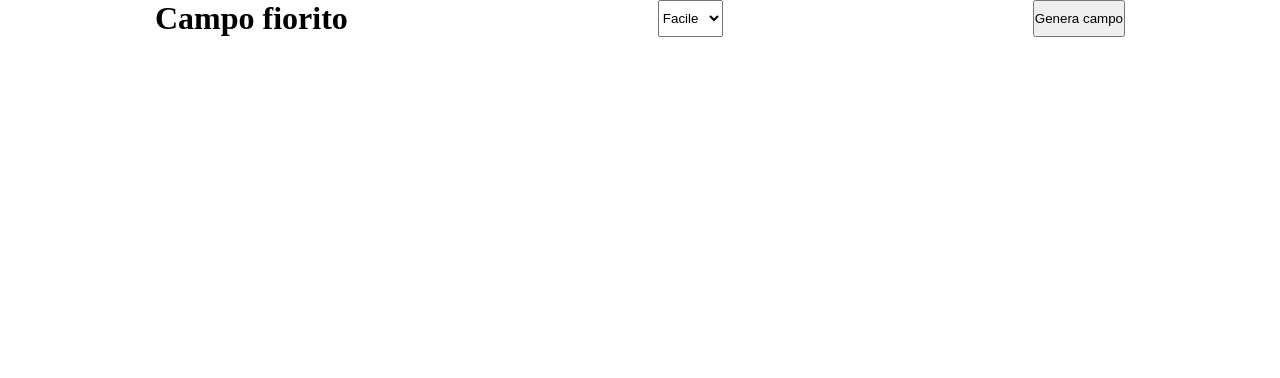
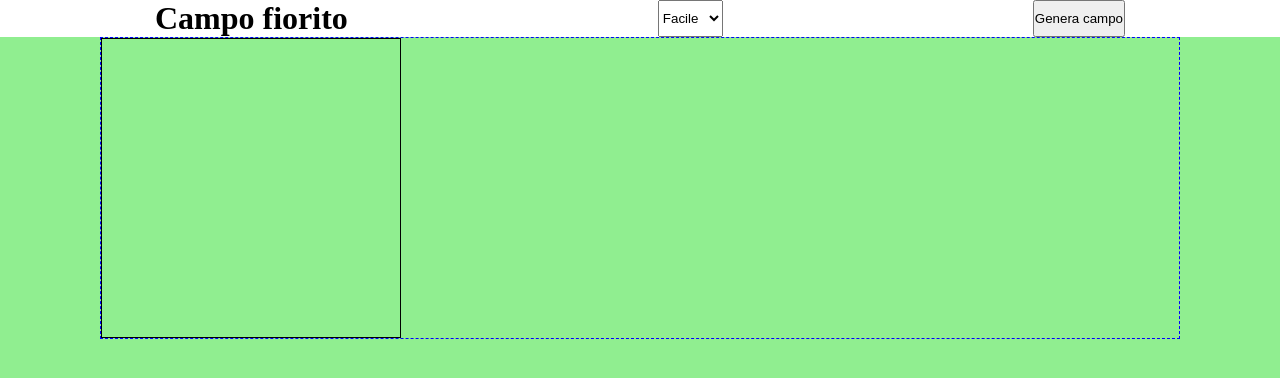
Before and after one commit to MatteoFilippini/js-campominato-grid, a plain HTML site: page index.html in a window 1280 px wide. Drawn offline with Linux system fonts and the light colour scheme.

Commit message:
added grid

```diff
--- a/css/style.css
+++ b/css/style.css
@@ -4,11 +4,33 @@
     box-sizing: border-box;
 }
 
-main{
+body{
     background-color: lightgreen;
 }
 
 header{
     display: flex;
     justify-content: space-around;
+    background-color: white;
 }
+
+.container{
+    width: 1080px;
+    max-width: 100%;
+    margin: 0 auto;
+
+    border: 1px dashed blue;
+}
+
+.grid{
+    height: 300px;
+    width: 300px;
+    display: flex;
+    flex-wrap: wrap;
+
+    border: 1px solid black;
+}
+
+.grid #cell{
+
+}
--- a/index.html
+++ b/index.html
@@ -19,6 +19,13 @@
         </select>
         <button id="buttonGen">Genera campo</button>
     </header>
+    <main>
+        <div class="container">
+            <div class="grid">
+
+            </div>
+        </div>
+    </main>
     <script src="js/script.js"></script>
 </body>
 
--- a/js/script.js
+++ b/js/script.js
@@ -7,7 +7,6 @@ con difficoltà 3 => tra 1 e 49
 */
 
 // PRENDO LA SCELTA DELL UTENTE
-
 const userChoice = document.getElementById('choice');
 const buttonGen = document.getElementById('buttonGen');
 
```
